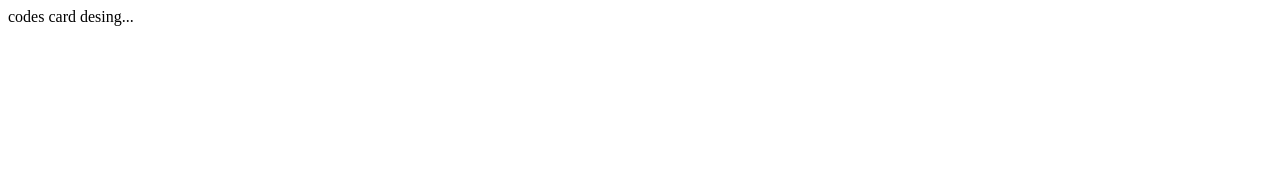
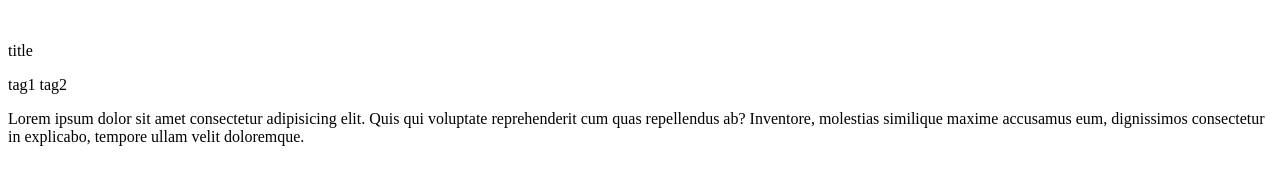
Before and after one commit to sagartmg2/ashar-2, a plain HTML site: page card-design.html in a window 1280 px wide. Drawn offline with Linux system fonts and the light colour scheme.

Commit message:
car-design

```diff
--- a/card-design.html
+++ b/card-design.html
@@ -6,7 +6,13 @@
     <title>Document</title>
 </head>
 <body>
-    codes card desing...
+   <div>
+    <img src="" alt="">
+    <p>title</p>
+    <span>tag1</span>
+    <span>tag2</span>
+    <p>Lorem ipsum dolor sit amet consectetur adipisicing elit. Quis qui voluptate reprehenderit cum quas repellendus ab? Inventore, molestias similique maxime accusamus eum, dignissimos consectetur in explicabo, tempore ullam velit doloremque.</p>
+   </div>
 
 </body>
 </html>
```
